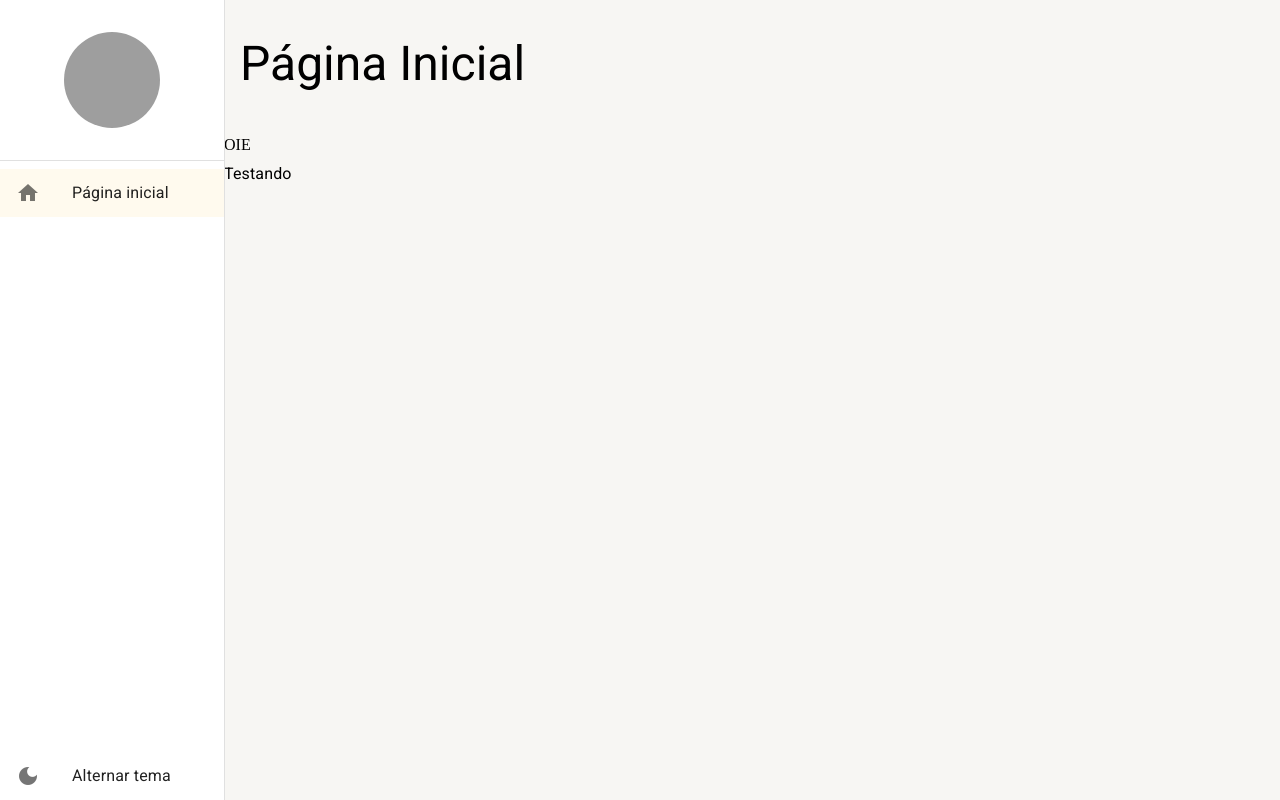
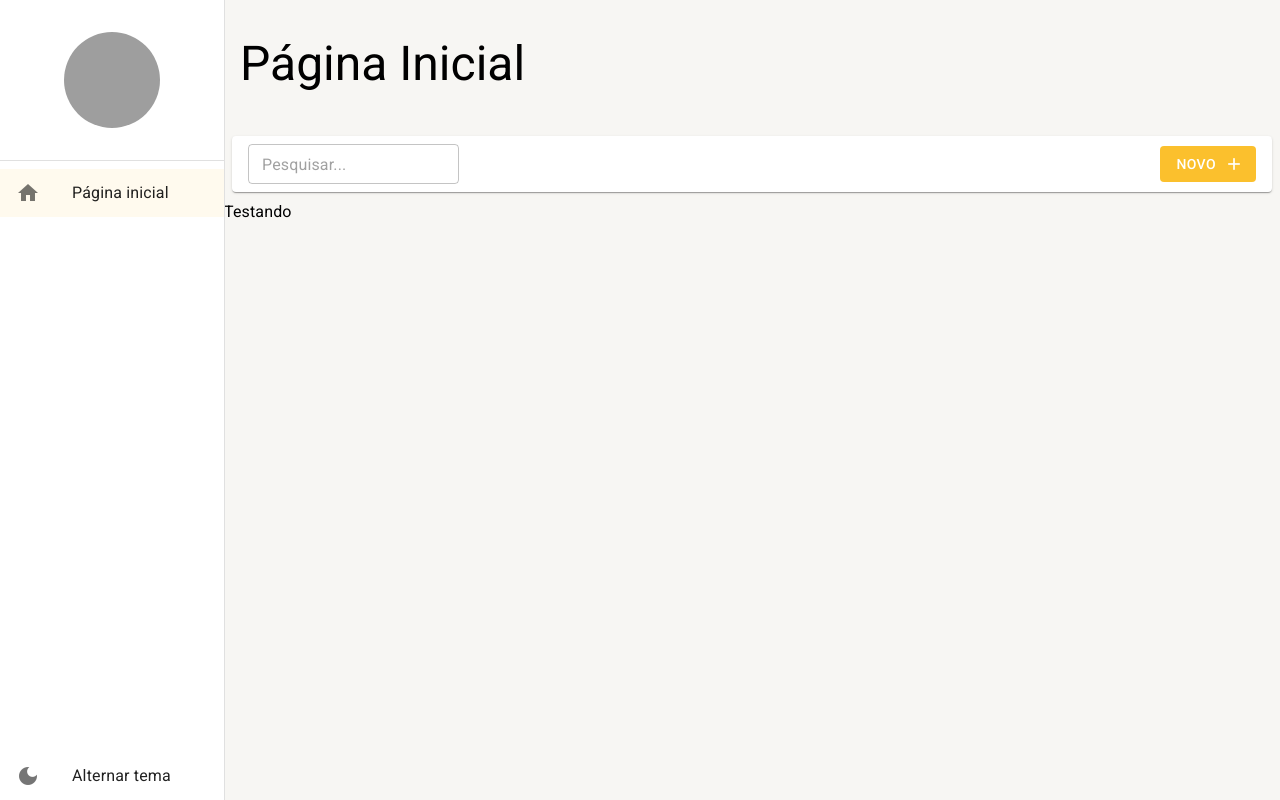
Before and after one commit to dayannealcantara/cadastro, a React (Create React App) app: page /pagina-inicial in a window 1280 px wide. Built offline with nearby package versions, Linux system fonts and the light colour scheme; grey boxes are pictures that could not be loaded.

Commit message:
feat: inserting list bar

```diff
--- a/src/pages/dashboard/Dashboard.tsx
+++ b/src/pages/dashboard/Dashboard.tsx
@@ -1,8 +1,9 @@
+import { BarraDeFerramentas } from '../../shared/components';
 import { LayoutBaseDePagina } from '../../shared/layouts';
 
 
 export const Dashboard =() =>{
   return(
-    <LayoutBaseDePagina titulo='Página Inicial' barraDeFerramentas={<>OIE</>}>Testando</LayoutBaseDePagina>
+    <LayoutBaseDePagina titulo='Página Inicial' barraDeFerramentas={(<BarraDeFerramentas mostrarInputBusca textoBtn='Novo'/>)}>Testando</LayoutBaseDePagina>
   );
 };
```
